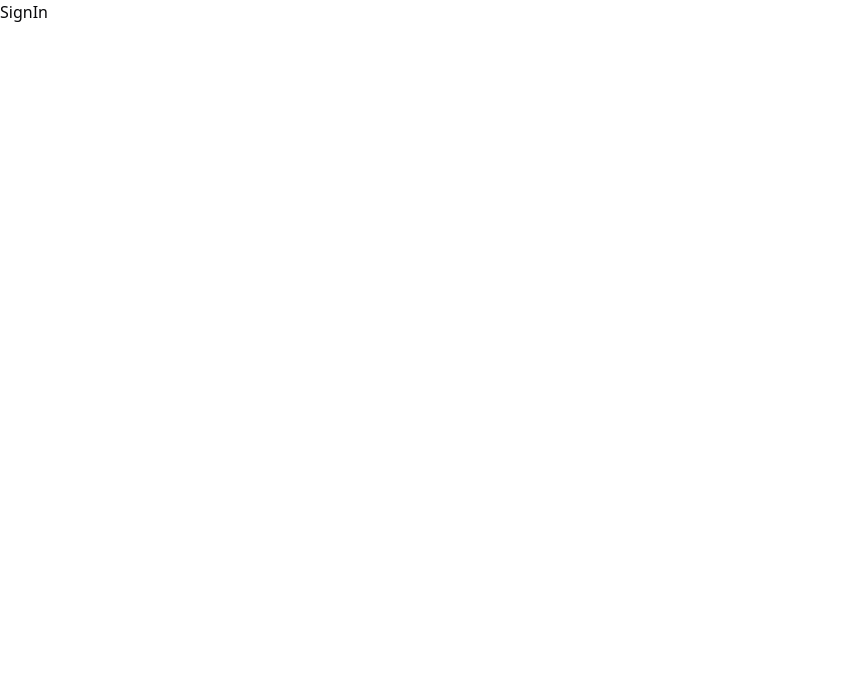
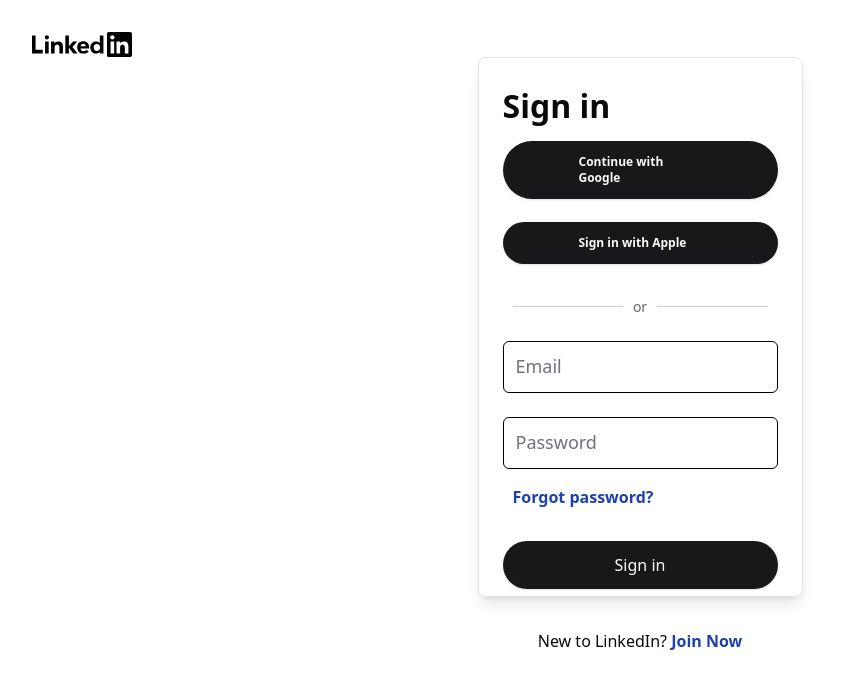
Before and after one commit to iamHarshvardhan10/linkedin-clone, a React (Vite) app: page /sign-in in a window 1280 px wide. Shown: the top 688 px of the page, without its empty margins (0-865 px from the left). Built offline with nearby package versions, Linux system fonts and the light colour scheme.

Commit message:
create sign in page UI

```diff
--- a/src/components/page/SignIn.jsx
+++ b/src/components/page/SignIn.jsx
@@ -1,9 +1,80 @@
-
+import { Link } from "react-router-dom";
+import logo from "../../assets/asset 4.svg";
+import { Badge } from "../ui/badge";
+import { Input } from "../ui/input";
+import { Button } from "../ui/button";
 
 const SignIn = () => {
   return (
-    <div>SignIn</div>
-  )
-}
+    <div>
+      <div className="px-[32px] pt-[32px]">
+        <Link to={"/"}>
+          <img src={logo} alt="" className="w-[102px] h-[25px]" />
+        </Link>
+      </div>
+      <div className="flex items-center justify-center flex-col">
+        <form className="w-[325px] h-[540px] border px-[24px] py-[24px] shadow-lg rounded-lg">
+          <h1 className="text-[32px] font-semibold">Sign in</h1>
+          <Badge
+            className={
+              "mt-[11px] mb-[12px]  px-[75px] py-[12px]  w-full rounded-full"
+            }
+          >
+            Continue with Google
+          </Badge>
+          <Badge
+            className={
+              "mt-[11px] mb-[32px] px-[75px] py-[12px]  w-full rounded-full"
+            }
+          >
+            Sign in with Apple
+          </Badge>
+          <div className="divider flex items-center text-center">
+            <span className="whitespace-nowrap text-[14px] text-[#666]">
+              or
+            </span>
+          </div>
+          <div>
+            <Input
+              type="email"
+              placeholder="Email"
+              className={
+                "h-[52px] mt-[24px] border-black placeholder:text-[18px] "
+              }
+            />
+            <Input
+              type="password"
+              placeholder="Password"
+              className={
+                "h-[52px] mt-[24px] border-black placeholder:text-[18px] "
+              }
+            />
+            <p className="my-[16px] ">
+              <Link
+                to={"/forgot-password"}
+                className="px-[10px] text-blue-800 font-semibold hover:border hover:border-black hover:py-[8px] hover:rounded-md hover:bg-slate-300"
+              >
+                Forgot password?
+              </Link>
+            </p>
+          </div>
+          <Button
+            className={
+              "w-full mt-[16px] px-[24px] py-[24px] rounded-full text-[16px]"
+            }
+          >
+            Sign in
+          </Button>
+        </form>
+        <p className="my-[32px]">
+          New to LinkedIn?{" "}
+          <Link to={"/join-now"} className="text-blue-800 font-semibold">
+            Join Now
+          </Link>
+        </p>
+      </div>
+    </div>
+  );
+};
 
-export default SignIn
+export default SignIn;
--- /dev/null
+++ b/src/components/ui/input.jsx
@@ -0,0 +1,19 @@
+import * as React from "react"
+
+import { cn } from "@/lib/utils"
+
+const Input = React.forwardRef(({ className, type, ...props }, ref) => {
+  return (
+    (<input
+      type={type}
+      className={cn(
+        "flex h-9 w-full rounded-md border border-input bg-transparent px-3 py-1 text-sm shadow-sm transition-colors file:border-0 file:bg-transparent file:text-sm file:font-medium placeholder:text-muted-foreground focus-visible:outline-none focus-visible:ring-1 focus-visible:ring-ring disabled:cursor-not-allowed disabled:opacity-50",
+        className
+      )}
+      ref={ref}
+      {...props} />)
+  );
+})
+Input.displayName = "Input"
+
+export { Input }
--- a/src/index.css
+++ b/src/index.css
@@ -64,3 +64,12 @@
     @apply bg-background text-foreground;
   }
 }
+
+
+.divider::before,
+.divider::after {
+  content: "";
+  flex: 1;
+  border-bottom: 1px solid #ccc;
+  margin: 0 10px; /* Adjust the space between the lines and the word */
+}
```
